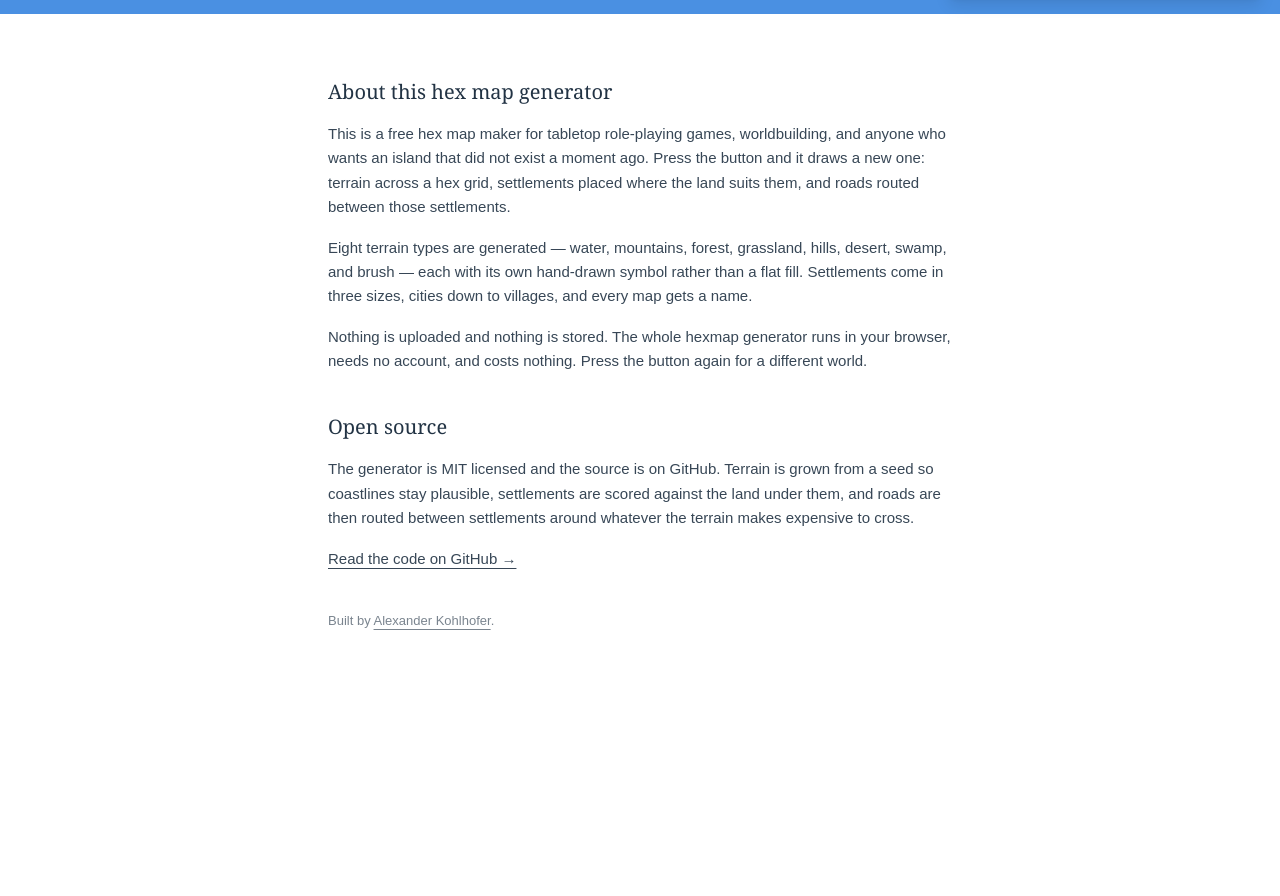
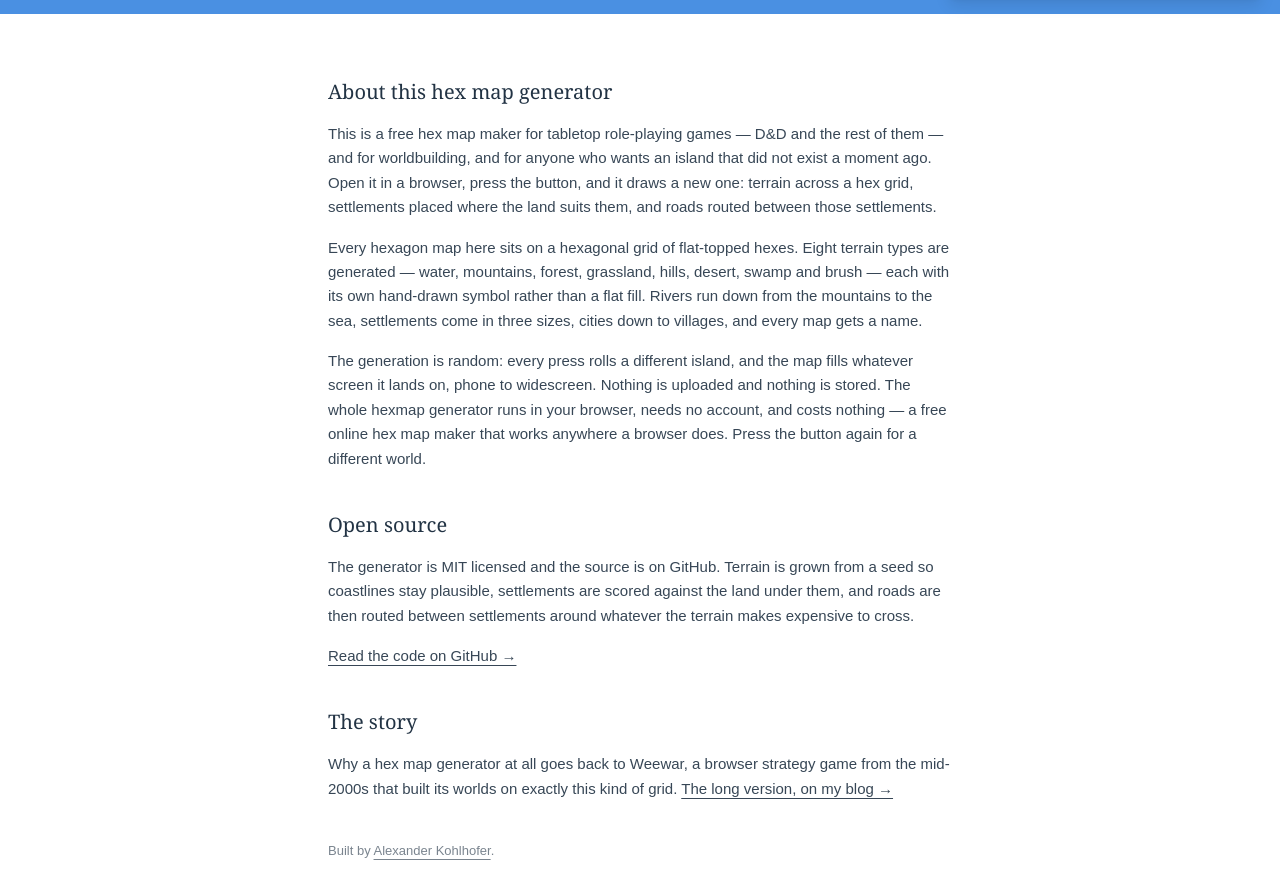
Before and after one commit to kohlhofer/hex-map, a Next.js app: page / in a window 1280 px wide. Shown: the part 786-1682 px from the top of the page. Before the commit the page ends 1480 px from the top, so only its background shows below. Built offline with nearby package versions, Linux system fonts and the light colour scheme.

Commit message:
feat: target the hex long tail in copy and metadata, cross-link the Weewar post

```diff
--- a/src/app/layout.tsx
+++ b/src/app/layout.tsx
@@ -10,22 +10,28 @@ import "./globals.css";
 const SITE = "https://kohlhofer.com/hex-map/";
 const TITLE = "Hex Map Generator — make a fantasy hexmap in one click";
 const DESCRIPTION =
-  "A free hex map maker for tabletop RPGs and worldbuilding. Generates procedural terrain, settlements, and roads on a hex grid — click once for a new island. Open source, runs in your browser.";
+  "A free online hex map maker for D&D, tabletop RPGs and worldbuilding. Click once for a new random island: terrain, settlements and roads on a hex grid. Open source, runs in your browser.";
 
 export const metadata: Metadata = {
   metadataBase: new URL("https://kohlhofer.com"),
   title: TITLE,
   description: DESCRIPTION,
-  // "hexmap" (one word) and "maker" earn impressions on this page today
-  // without appearing anywhere in its copy. They belong in the text as well
-  // as here — see page.tsx.
+  // Google ignores this tag, but it is the one place the long tail can live
+  // without cluttering the copy: "hexmap" (one word) and "maker" earn
+  // impressions on this page today. The terms that matter show up in the
+  // visible text as well — see page.tsx.
   keywords: [
     "hex map generator",
     "hex map maker",
+    "hex map creator",
     "hexmap generator",
     "hexmap maker",
     "hex grid map maker",
     "hexagon map generator",
+    "hexagon map maker",
+    "free hex map maker",
+    "free online hex map generator",
+    "dnd hex map maker",
     "fantasy map generator",
     "tabletop RPG map",
     "procedural generation",
@@ -61,10 +67,11 @@ const softwareSchema = {
   isAccessibleForFree: true,
   featureList: [
     "Procedural hex grid terrain — water, mountains, forest, grassland, hills, desert, swamp, brush",
+    "Random generation — every click draws a new island",
     "Settlement generation with cities, towns, and villages",
     "Road networks routed between settlements",
     "Hand-drawn SVG terrain symbols",
-    "Runs entirely in the browser, nothing to install",
+    "Runs entirely in the browser, nothing to install, works on any device",
   ],
 };
 
--- a/src/app/page.tsx
+++ b/src/app/page.tsx
@@ -1,12 +1,15 @@
 import HexMap from '@/components/HexMap';
 
 const REPO = 'https://github.com/kohlhofer/hex-map';
+const POST = 'https://notsocommonthoughts.com/blog/revisiting-the-world-of-weewar/';
 
 // The generator is the page, but a crawler previously saw 127 words and an h1
 // containing the generated map's name — nothing that said what this is. The
 // copy below is the page's actual subject, and it uses the vocabulary the page
-// already earns impressions for ("hexmap" as one word, "map maker") but never
-// contained.
+// already earns impressions for: "hexmap" as one word, "map maker", plus the
+// long tail of synonyms Search Console shows — "hexagon map", "hexagonal
+// grid", "creator", "random", "online", "D&D" — and the tool really is all of
+// those things, so none of it is decoration.
 export default function Home() {
   return (
     <main>
@@ -21,31 +24,38 @@ export default function Home() {
 
         <div className="space-y-4 text-[15px] leading-relaxed opacity-90">
           <p>
-            This is a free hex map maker for tabletop role-playing games, worldbuilding, and
-            anyone who wants an island that did not exist a moment ago. Press the button and it
-            draws a new one: terrain across a hex grid, settlements placed where the land suits
-            them, and roads routed between those settlements.
+            This is a free hex map maker for tabletop role-playing games — D&amp;D
+            and the rest of them — and for worldbuilding, and for anyone who wants
+            an island that did not exist a moment ago. Open it in a browser, press
+            the button, and it draws a new one: terrain across a hex grid,
+            settlements placed where the land suits them, and roads routed between
+            those settlements.
           </p>
           <p>
-            Eight terrain types are generated — water, mountains, forest, grassland, hills,
-            desert, swamp, and brush — each with its own hand-drawn symbol rather than a flat
-            fill. Settlements come in three sizes, cities down to villages, and every map gets a
-            name.
+            Every hexagon map here sits on a hexagonal grid of flat-topped hexes.
+            Eight terrain types are generated — water, mountains, forest, grassland,
+            hills, desert, swamp and brush — each with its own hand-drawn symbol
+            rather than a flat fill. Rivers run down from the mountains to the sea,
+            settlements come in three sizes, cities down to villages, and every map
+            gets a name.
           </p>
           <p>
-            Nothing is uploaded and nothing is stored. The whole hexmap generator runs in your
-            browser, needs no account, and costs nothing. Press the button again for a different
-            world.
+            The generation is random: every press rolls a different island, and the
+            map fills whatever screen it lands on, phone to widescreen. Nothing is
+            uploaded and nothing is stored. The whole hexmap generator runs in your
+            browser, needs no account, and costs nothing — a free online hex map
+            maker that works anywhere a browser does. Press the button again for a
+            different world.
           </p>
         </div>
 
         <h2 className="font-serif text-xl mt-10 mb-4">Open source</h2>
         <div className="space-y-4 text-[15px] leading-relaxed opacity-90">
           <p>
-            The generator is MIT licensed and the source is on GitHub. Terrain is grown from a
-            seed so coastlines stay plausible, settlements are scored against the land under
-            them, and roads are then routed between settlements around whatever the terrain
-            makes expensive to cross.
+            The generator is MIT licensed and the source is on GitHub. Terrain is
+            grown from a seed so coastlines stay plausible, settlements are scored
+            against the land under them, and roads are then routed between
+            settlements around whatever the terrain makes expensive to cross.
           </p>
           <p>
             <a
@@ -55,6 +65,23 @@ export default function Home() {
               className="underline underline-offset-4 hover:opacity-70"
             >
               Read the code on GitHub &rarr;
+            </a>
+          </p>
+        </div>
+
+        <h2 className="font-serif text-xl mt-10 mb-4">The story</h2>
+        <div className="space-y-4 text-[15px] leading-relaxed opacity-90">
+          <p>
+            Why a hex map generator at all goes back to Weewar, a browser strategy
+            game from the mid-2000s that built its worlds on exactly this kind of
+            grid.{' '}
+            <a
+              href={POST}
+              target="_blank"
+              rel="noopener"
+              className="underline underline-offset-4 hover:opacity-70"
+            >
+              The long version, on my blog &rarr;
             </a>
           </p>
         </div>
```
